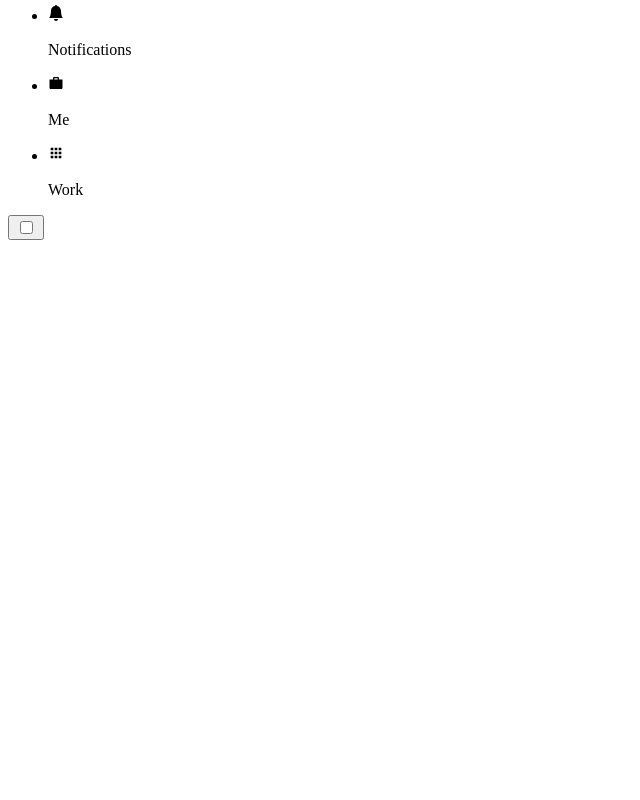
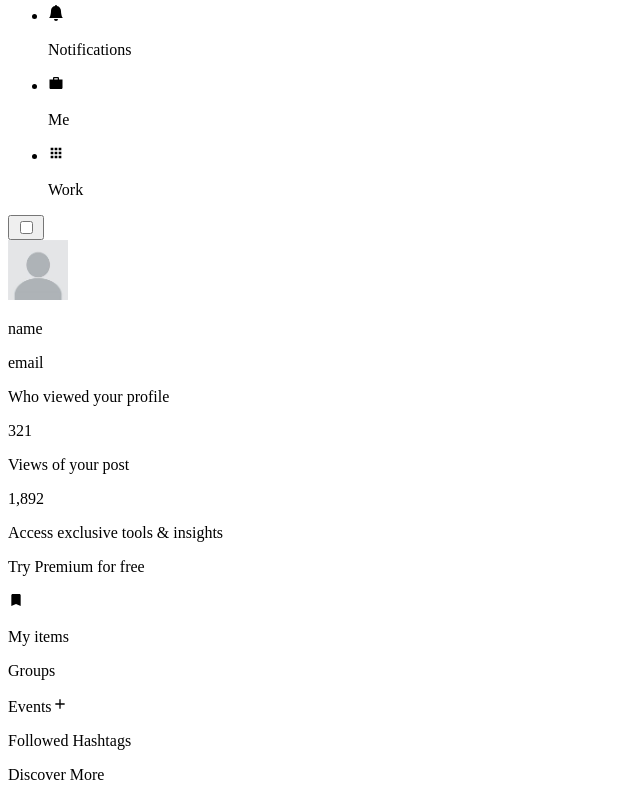
Before and after one commit to devjoylee/nextedin, a Next.js app: page /feed in a window 1280 px wide. Shown: the part 1589-2389 px from the top of the page, without its empty margins (0-640 px from the left). Before the commit the page ends 1837 px from the top, so only its background shows below. Built offline with nearby package versions, Linux system fonts and the light colour scheme.

Commit message:
💄 create sidebar UI on feed page

```diff
--- /dev/null
+++ b/src/components/Common/Avatar.tsx
@@ -0,0 +1,19 @@
+import Image from 'next/image';
+import Default from '@images/default-profile.jpg';
+
+interface Props {
+  src?: string;
+  w: string;
+  h: string;
+}
+
+export const Avatar = ({ src, w, h }: Props) => {
+  return (
+    <Image
+      src={src || Default}
+      className='!block rounded-full cursor-pointer'
+      width={w}
+      height={h}
+    />
+  );
+};
--- a/src/components/Common/index.ts
+++ b/src/components/Common/index.ts
@@ -1 +1,2 @@
+export { Avatar } from './Avatar';
 export { HeaderLink } from './HeaderLink';
--- /dev/null
+++ b/src/components/Feed/SideBar.tsx
@@ -0,0 +1,63 @@
+import Image from 'next/image';
+import { Avatar } from '@components/Common';
+import { MdBookmark, MdAdd } from 'react-icons/md';
+import Default from '@images/default-bg.jpg';
+
+export const SideBar = () => {
+  return (
+    <div className='space-y-2 min-w-max max-w-lg'>
+      {/* Top */}
+      <div className='bg-white dark:bg-[#1D2226] rounded-lg overflow-hidden relative flex flex-col items-center text-center border border-gray-300 dark:border-none'>
+        <div className='relative w-full h-14'>
+          <Image src={Default} layout='fill' priority />
+        </div>
+        <div className='flex outline outline-2 outline-white rounded-full absolute top-6'>
+          <Avatar src='' w='60' h='60' />
+        </div>
+        <div className='mt-5 py-4 space-x-0.5'>
+          <p className='hover:underline decoration-purple-700 cursor-pointer'>name</p>
+          <p className='text-black/60 dark:text-white/75 text-sm'>email</p>
+        </div>
+
+        <div className='hidden md:inline text-left dark:text-white/75 text-sm'>
+          <div className='font-medium sidebarButton space-y-0.5'>
+            <div className='flex justify-between space-x-2'>
+              <p>Who viewed your profile</p>
+              <span className='text-blue-500'>321</span>
+            </div>
+            <div className='flex justify-between space-x-2'>
+              <p>Views of your post</p>
+              <span className='text-blue-500'>1,892</span>
+            </div>
+          </div>
+
+          <div className='sidebarButton'>
+            <p className='leading-4 text-xs'>Access exclusive tools & insights</p>
+            <p className='dark:text-white font-medium'>
+              <span className='w-3 h-3 bg-gradient-to-tr from-yellow-700 to-yellow-200 inline-block rounded-sm mr-1' />
+              Try Premium for free
+            </p>
+          </div>
+
+          <div className='sidebarButton flex items-center space-x-1.5'>
+            <MdBookmark className='!-ml-1' />
+            <p className='dark:text-white font-medium'>My items</p>
+          </div>
+        </div>
+      </div>
+
+      {/* Bottom */}
+      <div className='hidden md:flex bg-white dark:bg-[#1D2226] text-black/70 dark:text-white/75 rounded-lg overflow-hidden flex-col space-y-2 pt-2.5 sticky top-20 border border-gray-300 dark:border-none'>
+        <p className='sidebarLink'>Groups</p>
+        <p className='sidebarLink flex items-center justify-between'>
+          Events
+          <MdAdd className='h-5' color='black' />
+        </p>
+        <p className='sidebarLink'>Followed Hashtags</p>
+        <div className='sidebarButton text-center'>
+          <p className='dark:text-white font-medium text-sm'>Discover More</p>
+        </div>
+      </div>
+    </div>
+  );
+};
--- a/src/components/Feed/index.ts
+++ b/src/components/Feed/index.ts
@@ -1,3 +1,4 @@
 export { FeedHeader } from './FeedHeader';
 export { SearchBar } from './SearchBar';
 export { ThemeButton } from './ThemeButton';
+export { SideBar } from './SideBar';
--- a/src/pages/feed.tsx
+++ b/src/pages/feed.tsx
@@ -1,14 +1,22 @@
 import type { NextPage } from 'next';
 import Head from 'next/head';
-import { FeedHeader } from '@components/Feed';
+import { FeedHeader, SideBar } from '@components/Feed';
 
 const Feed: NextPage = () => {
   return (
-    <div className='space-y-10 relative'>
+    <div className='space-y-10 relative h-full dark:bg-[#0d1117]'>
       <Head>
         <title>Feed | LinkedIn</title>
       </Head>
       <FeedHeader />
+
+      <main className='flex justify-center gap-x-5 px-4 sm:px-12 '>
+        <div className='flex flex-col md:flex-row gap-x-5 px-4'>
+          <SideBar />
+          {/* Feed */}
+        </div>
+        {/* Widgets */}
+      </main>
     </div>
   );
 };
--- a/src/styles/globals.css
+++ b/src/styles/globals.css
@@ -17,6 +17,12 @@
 @layer components {
   .login-nav {
     @apply flex justify-between items-center hover:shadow-lg p-4 cursor-pointer rounded-lg text-black bg-white max-w-md mx-auto xl:mx-0;
+  }
+  .sidebarButton {
+    @apply border-t border-gray-200 dark:border-gray-600 py-3 px-4 cursor-pointer opacity-80 hover:opacity-100;
+  }
+  .sidebarLink {
+    @apply text-[13px] font-medium text-blue-500 hover:underline cursor-pointer px-2.5 opacity-80 hover:opacity-100;
   }
 }
 
```
Also changed, not shown: src/images/default-bg.jpg (added), src/images/default-profile.jpg (added).
